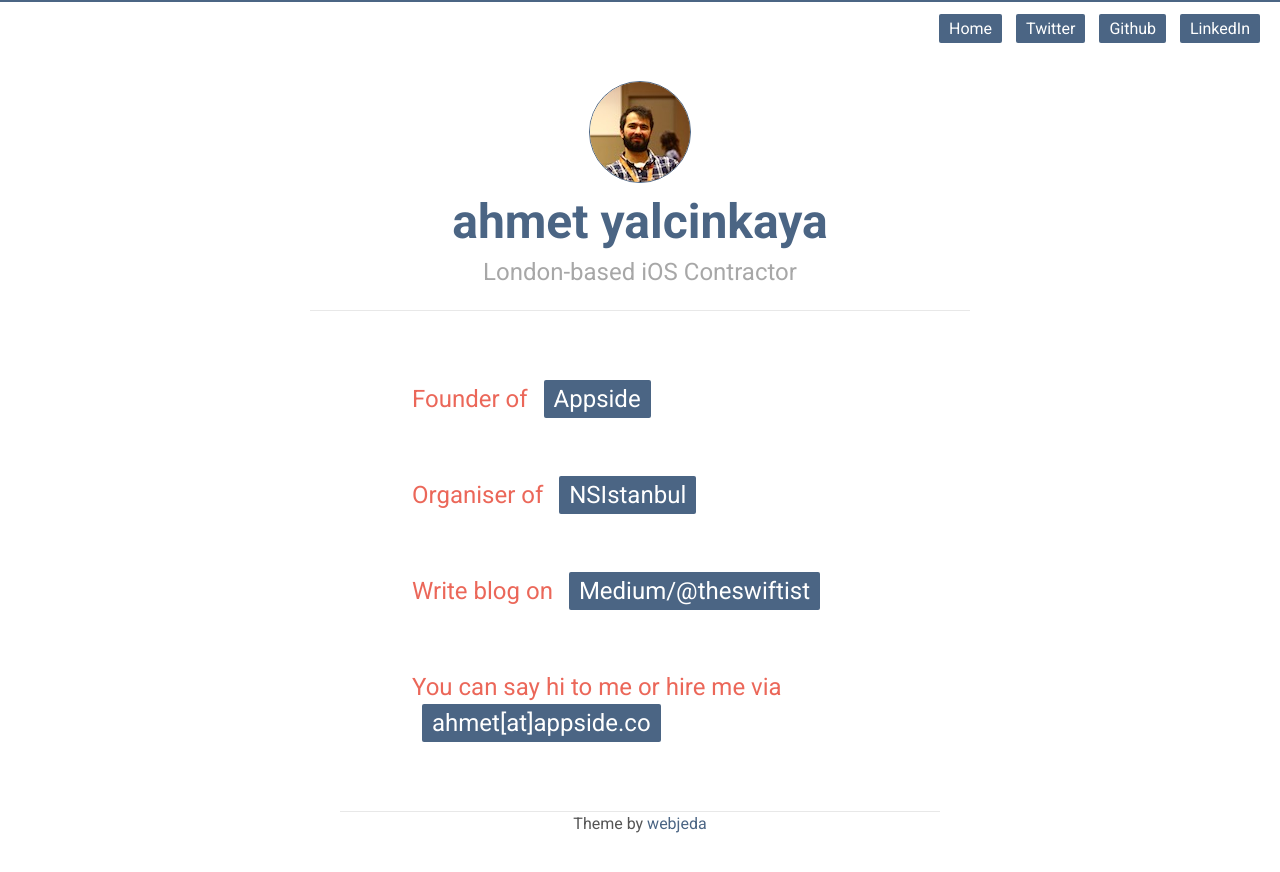
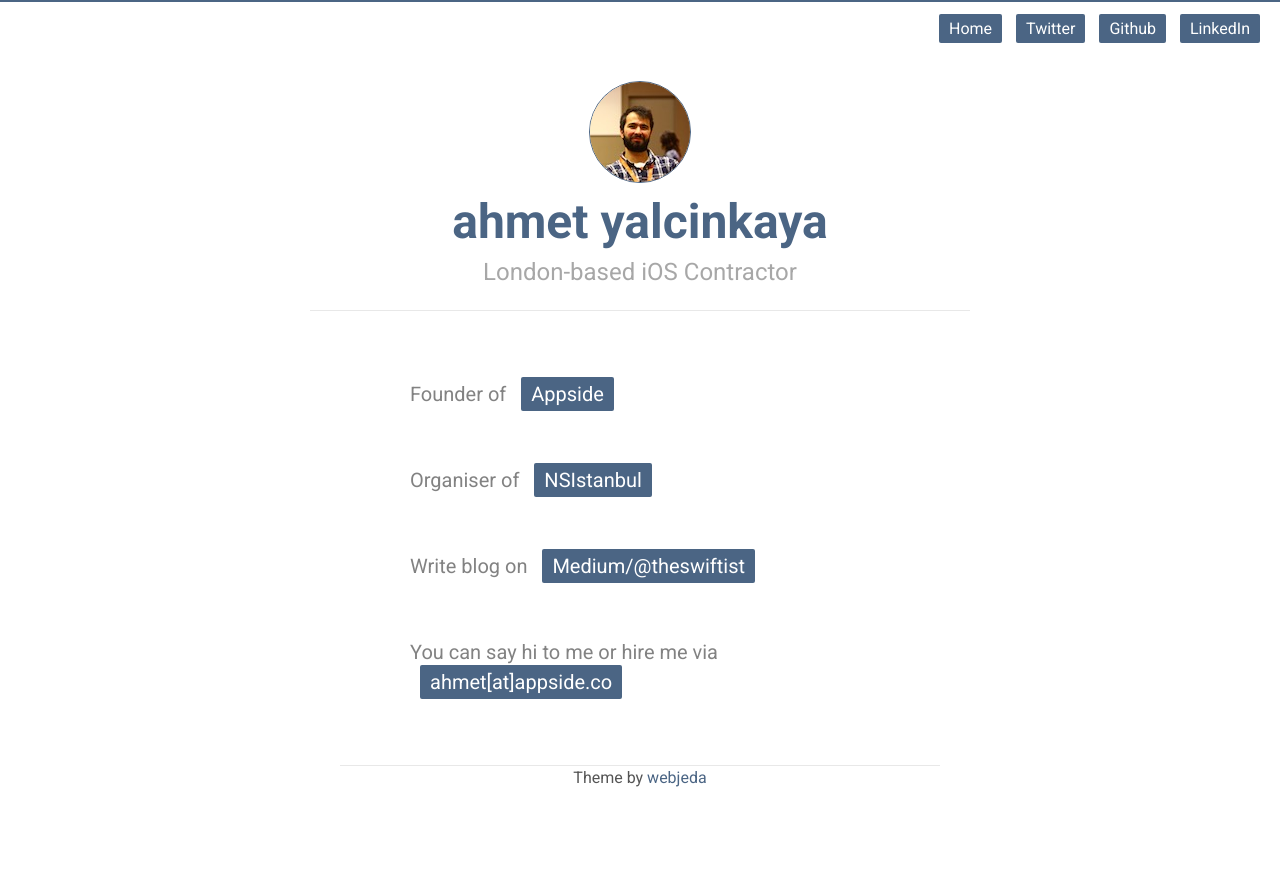
Before and after one commit to ahmetws/ahmetws.github.io, a Jekyll site: the page built from index.html, in a window 1280 px wide. Shown: the top 872 px of the page. Built offline with Jekyll 4.4.1, drawn with Linux system fonts in a browser that asks for light colours.

Commit message:
Change home page design

```diff
--- a/_sass/_layout.scss
+++ b/_sass/_layout.scss
@@ -51,7 +51,7 @@ img {
 
 h1,h2,h3,h4,h5,h6{
     font-weight: 400;
-    color: rgba(231, 76, 60, 0.85);
+    color: $grey-color;
 }
 
 h1 {
@@ -220,9 +220,6 @@ pre {
         margin-left: 0.5em;
         font-size: 1em;
     }
-    &:hover {
-        color: $h-color;
-    }
 }
 
 .post-box {
--- a/index.html
+++ b/index.html
@@ -6,16 +6,16 @@ layout: default
 
 <ul class="post-list">
      <li class="post-box">
-         <h2 class="post-link">Founder of <a class="home-link" href="http://appside.co/">Appside</a></h2>
+         <h3 class="post-link">Founder of <a class="home-link" href="http://appside.co/">Appside</a></h3>
       </li>
       <li class="post-box">
-         <h2 class="post-link">Organiser of <a class="home-link" href="https://nsistanbul.com/">NSIstanbul</a></h2>
+         <h3 class="post-link">Organiser of <a class="home-link" href="https://nsistanbul.com/">NSIstanbul</a></h3>
       </li>
       <li class="post-box">
-         <h2 class="post-link">Write blog on <a class="home-link" href="https://medium.com/@theswiftist">Medium/@theswiftist</a></h2>
+         <h3 class="post-link">Write blog on <a class="home-link" href="https://medium.com/@theswiftist">Medium/@theswiftist</a></h3>
       </li>
       <li class="post-box">
-         <h2 class="post-link">You can say hi to me or hire me via <a class="home-link" href="#">ahmet[at]appside.co</a></h2>
+         <h3 class="post-link">You can say hi to me or hire me via <a class="home-link" href="#">ahmet[at]appside.co</a></h3>
       </li>
   </ul>
 
```
